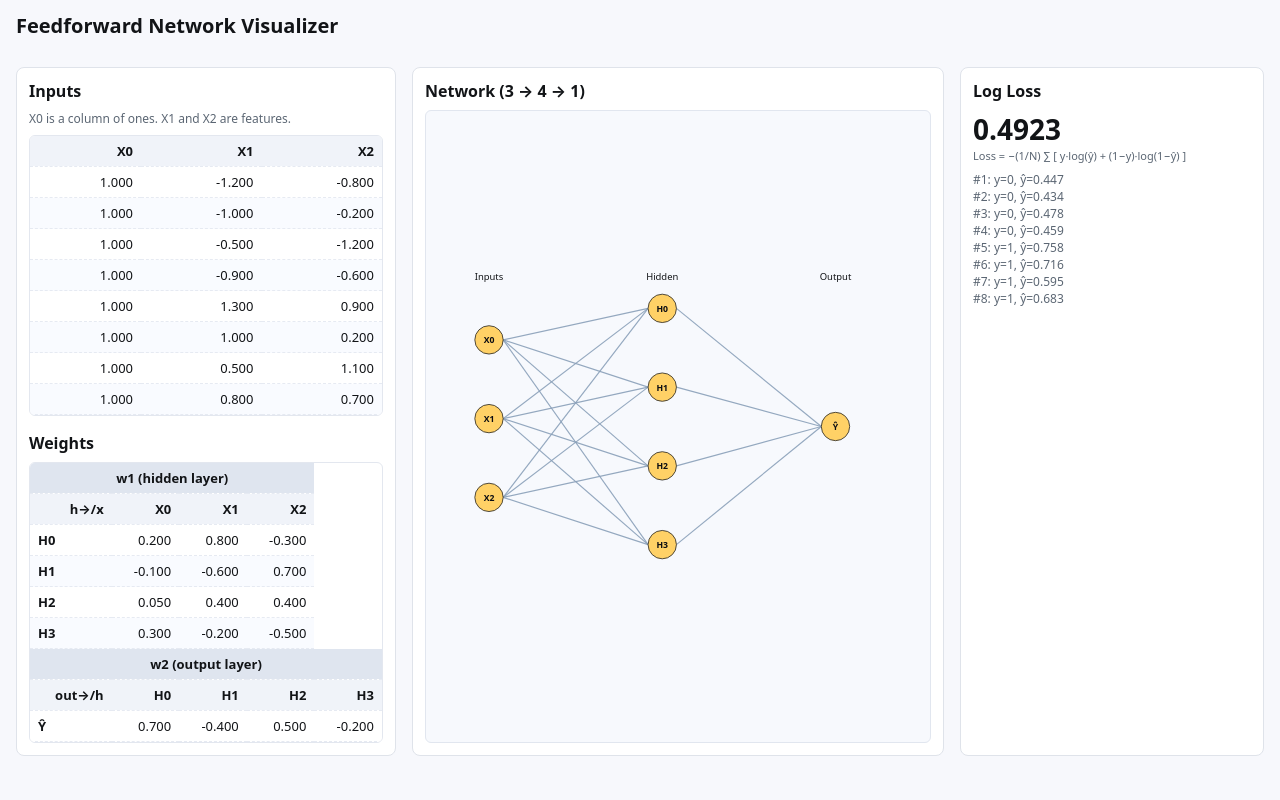
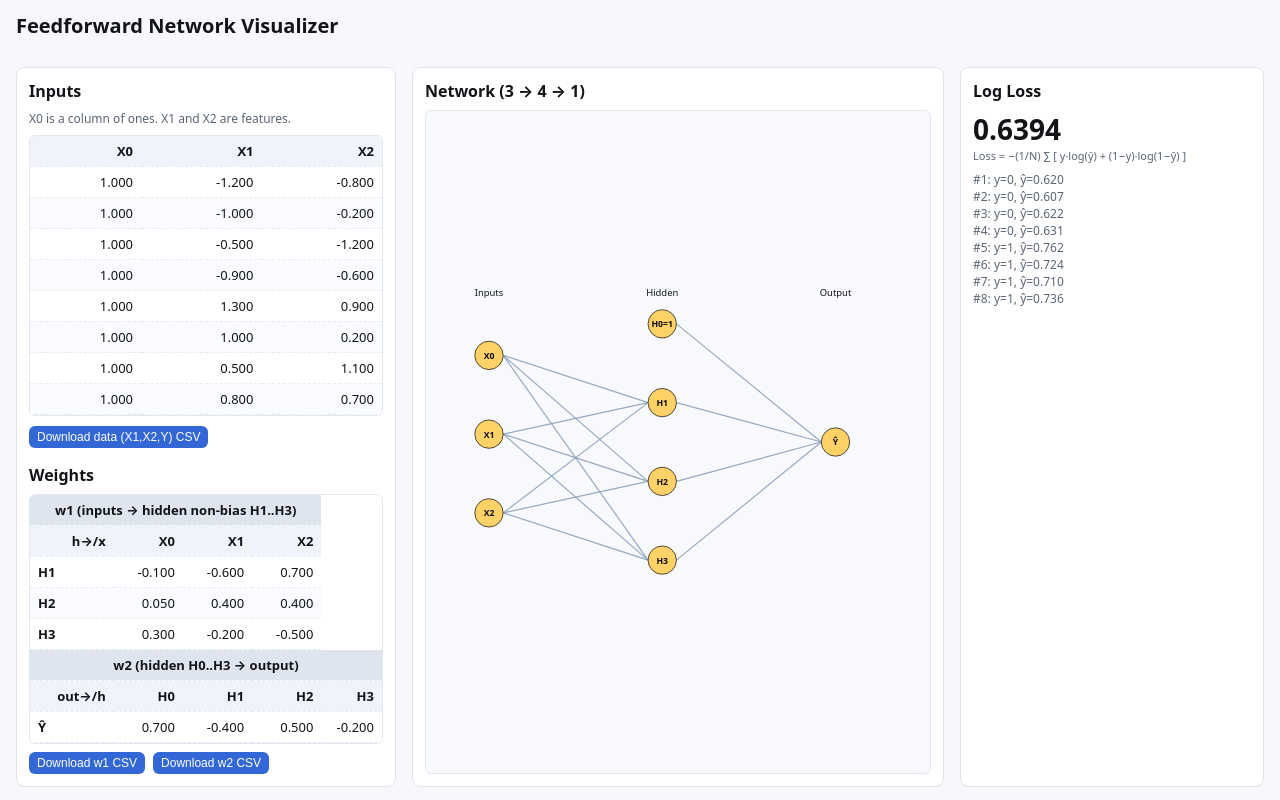
Before and after one commit to bendazz/hidden_layer, a plain HTML site: page index.html in a window 1280 px wide. Shown: the top 800 px of the page. Drawn offline with Linux system fonts and the light colour scheme.

Commit message:
fixing big mistake

```diff
--- a/app.js
+++ b/app.js
@@ -23,16 +23,15 @@ const data = [
 // We include biases as part of weight matrices by augmenting inputs with x0=1;
 // to keep with user's request: X0 is the bias input feature (fixed 1s).
 
-// Weights: input(3) -> hidden(4)
-// w1[h][i] = weight from input i to hidden h; order inputs: [x0, x1, x2]
+// Weights: input(3) -> hidden non-bias units (H1, H2, H3)
+// H0 is a bias unit (=1) with NO incoming weights.
+// w1[j][i] = weight from input i to hidden Hj (j=1..3 mapped to indices 0..2); inputs: [x0, x1, x2]
 const w1 = [
-  // h0
-  [0.2, 0.8, -0.3],
-  // h1
+  // H1
   [-0.1, -0.6, 0.7],
-  // h2
+  // H2
   [0.05, 0.4, 0.4],
-  // h3
+  // H3
   [0.3, -0.2, -0.5],
 ];
 
@@ -46,13 +45,15 @@ const w2 = [
 const relu = (z) => Math.max(0, z);
 const sigmoid = (z) => 1 / (1 + Math.exp(-z));
 
-// Forward pass for one sample
+// Forward pass for one sample (H0 is bias=1)
 function forward(x0, x1, x2) {
   const x = [x0, x1, x2];
+  // Compute H1..H3
   const h = new Array(4);
-  for (let j = 0; j < 4; j++) {
+  h[0] = 1; // H0 bias
+  for (let j = 1; j <= 3; j++) {
     let z = 0;
-    for (let i = 0; i < 3; i++) z += w1[j][i] * x[i];
+    for (let i = 0; i < 3; i++) z += w1[j - 1][i] * x[i];
     h[j] = relu(z);
   }
   let zOut = 0;
@@ -112,14 +113,12 @@ function renderNetwork() {
   const outY = [210];
   const r = 18;
 
-  // Draw edges input->hidden
-  for (let j = 0; j < 4; j++) {
+  // Draw edges input->hidden (skip H0 since it's bias=1)
+  for (let j = 1; j <= 3; j++) {
     for (let i = 0; i < 3; i++) {
-      const w = w1[j][i];
+      const w = w1[j - 1][i];
       drawEdge(svg, colX[0] + r, inY[i], colX[1] - r, hidY[j], w);
-      const mx = (colX[0] + colX[1]) / 2;
-      const my = (inY[i] + hidY[j]) / 2 - 6;
-  // weight labels removed for declutter
+      // weight labels removed for declutter
     }
   }
 
@@ -137,8 +136,9 @@ function renderNetwork() {
   const inputs = ['X0', 'X1', 'X2'];
   for (let i = 0; i < 3; i++) drawNode(svg, colX[0], inY[i], r, inputs[i]);
 
-  // Hidden nodes
-  for (let j = 0; j < 4; j++) drawNode(svg, colX[1], hidY[j], r, `H${j}`);
+  // Hidden nodes (H0 is bias)
+  drawNode(svg, colX[1], hidY[0], r, 'H0=1');
+  for (let j = 1; j < 4; j++) drawNode(svg, colX[1], hidY[j], r, `H${j}`);
 
   // Output node
   drawNode(svg, colX[2], outY[0], r, 'Ŷ');
@@ -220,9 +220,62 @@ function init() {
   renderWeights();
   renderLoss();
   renderFinalAnswerVectors();
+  setupCsvDownloads();
 }
 
 window.addEventListener('DOMContentLoaded', init);
+
+// ----------------------
+// 7) CSV downloads
+// ----------------------
+function setupCsvDownloads() {
+  const dataBtn = document.getElementById('download-data-csv');
+  const w1Btn = document.getElementById('download-w1-csv');
+  const w2Btn = document.getElementById('download-w2-csv');
+  if (dataBtn) dataBtn.addEventListener('click', downloadDataCsv);
+  if (w1Btn) w1Btn.addEventListener('click', downloadW1Csv);
+  if (w2Btn) w2Btn.addEventListener('click', downloadW2Csv);
+}
+
+function toCsv(rows) {
+  return rows.map(r => r.map(x => String(x)).join(',')).join('\n') + '\n';
+}
+
+function triggerDownload(filename, text) {
+  const blob = new Blob([text], { type: 'text/csv;charset=utf-8;' });
+  const url = URL.createObjectURL(blob);
+  const a = document.createElement('a');
+  a.href = url;
+  a.download = filename;
+  document.body.appendChild(a);
+  a.click();
+  document.body.removeChild(a);
+  URL.revokeObjectURL(url);
+}
+
+function downloadDataCsv() {
+  // Export X1, X2, Y (omit X0)
+  const header = ['X1', 'X2', 'Y'];
+  const rows = [header, ...data.map(d => [d.x1, d.x2, d.y])];
+  triggerDownload('data_X1_X2_Y.csv', toCsv(rows));
+}
+
+function downloadW1Csv() {
+  // Rows: H0..H3, Cols: X0, X1, X2
+  const header = ['h/x', 'X0', 'X1', 'X2'];
+  const rows = [header];
+  for (let j = 0; j < w1.length; j++) {
+    rows.push([`H${j}`, ...w1[j]]);
+  }
+  triggerDownload('w1_4x3.csv', toCsv(rows));
+}
+
+function downloadW2Csv() {
+  // Row: Yhat, Cols: H0..H3
+  const header = ['out/h', 'H0', 'H1', 'H2', 'H3'];
+  const row = ['Ŷ', ...w2[0]];
+  triggerDownload('w2_1x4.csv', toCsv([header, row]));
+}
 
 // ----------------------
 // 8) Render weights table
@@ -233,11 +286,11 @@ function renderWeights() {
   if (!w1Body || !w2Body) return;
   w1Body.innerHTML = '';
   w2Body.innerHTML = '';
-  // w1 rows per hidden neuron
+  // w1 rows for hidden non-bias units H1..H3
   for (let j = 0; j < w1.length; j++) {
     const tr = document.createElement('tr');
     const th = document.createElement('th');
-    th.textContent = `H${j}`;
+    th.textContent = `H${j+1}`;
     th.style.textAlign = 'left';
     tr.appendChild(th);
     for (let i = 0; i < w1[j].length; i++) {
@@ -334,33 +387,33 @@ function renderFinalAnswerVectors() {
       q7El.innerHTML = `w₂₀(old) = ${w20_old.toFixed(4)} → w₂₀(new) = ${w20_new.toFixed(4)} (avg grad = ${avgGrad.toFixed(6)})`;
     }
   }
-  // Q7: ∂H0/∂w10 = ReLU'(z0) * x0 = 1{z0>0} * x0
+  // Q7: ∂H1/∂w (first input weight X0→H1) = ReLU'(z1) * x0
   if (q8El) {
-    const w10 = w1[0][0];
-    const w11 = w1[0][1];
-    const w12 = w1[0][2];
-    const dH0_dw10 = data.map(d => {
-      const z0 = w10 * d.x0 + w11 * d.x1 + w12 * d.x2;
-      const reluPrime = z0 > 0 ? 1 : 0;
-      return reluPrime * d.x0;
+    const w10 = w1[0][0]; // H1 row, X0 column
+    const w11 = w1[0][1]; // H1 row, X1 column
+    const w12 = w1[0][2]; // H1 row, X2 column
+    const dH1_dw10 = data.map(d => {
+      const z1 = w10 * d.x0 + w11 * d.x1 + w12 * d.x2;
+      const reluPrime = z1 > 0 ? 1 : 0;
+      return reluPrime * d.x0; // x0 = 1
     });
-    q8El.innerHTML = `[${dH0_dw10.map(v=>v.toFixed(4)).join(', ')}]`;
+    q8El.innerHTML = `[${dH1_dw10.map(v=>v.toFixed(4)).join(', ')}]`;
   }
-  // Q8: ∂L/∂w10 per-sample = (ŷ - y) * w20 * ReLU'(z0) * x0
+  // Q8: ∂L/∂w (X0→H1) per-sample = (ŷ - y) * w21 * ReLU'(z1) * x0
   if (q9El) {
-    const w20 = w2[0][0];
+    const w21 = w2[0][1]; // output weight from H1 to Ŷ
     const w10 = w1[0][0];
     const w11 = w1[0][1];
     const w12 = w1[0][2];
     const dL_dw10_vec = data.map((d, idx) => {
-      const z0 = w10 * d.x0 + w11 * d.x1 + w12 * d.x2;
-      const reluPrime = z0 > 0 ? 1 : 0;
-      return (yhatVec[idx] - yVec[idx]) * w20 * reluPrime * d.x0;
+      const z1 = w10 * d.x0 + w11 * d.x1 + w12 * d.x2;
+      const reluPrime = z1 > 0 ? 1 : 0;
+      return (yhatVec[idx] - yVec[idx]) * w21 * reluPrime * d.x0;
     });
     q9El.innerHTML = `[${dL_dw10_vec.map(v=>v.toFixed(6)).join(', ')}]`;
   }
   // Q9: Full gradient matrices (averaged over dataset)
-  if (q10W2El || q10W1El) {
+  if (q10W2El || q10W1El || q11UpdW2El || q11UpdW1El) {
     const N = data.length;
     // dL/dw2 (1x4): average over samples of (yhat - y) * h_j for each j
     const gradW2 = new Array(4).fill(0);
@@ -370,23 +423,20 @@ function renderFinalAnswerVectors() {
     }
     for (let j = 0; j < 4; j++) gradW2[j] /= N;
 
-    // dL/dw1 (4x3): for each hidden j and input i: average of (dL/dH_j) * ReLU'(z_j) * x_i
-    // where dL/dH_j = (yhat - y) * w2_j
-    const gradW1 = Array.from({ length: 4 }, () => new Array(3).fill(0));
+    // dL/dw1 (3x3 for H1..H3): average of (yhat - y) * w2_j * ReLU'(z_j) * x_i, with j in {1,2,3}
+    const gradW1 = Array.from({ length: 3 }, () => new Array(3).fill(0));
     for (let s = 0; s < N; s++) {
-      // Compute z for each hidden unit j to get ReLU'
-      for (let j = 0; j < 4; j++) {
-        const z_j = w1[j][0] * data[s].x0 + w1[j][1] * data[s].x1 + w1[j][2] * data[s].x2;
+      for (let j = 1; j <= 3; j++) {
+        const z_j = w1[j-1][0] * data[s].x0 + w1[j-1][1] * data[s].x1 + w1[j-1][2] * data[s].x2;
         const reluPrime = z_j > 0 ? 1 : 0;
         const dL_dHj = (yhatVec[s] - yVec[s]) * w2[0][j];
-        const factor = (dL_dHj) * reluPrime;
-        // accumulate for inputs i = 0..2
-        gradW1[j][0] += factor * data[s].x0;
-        gradW1[j][1] += factor * data[s].x1;
-        gradW1[j][2] += factor * data[s].x2;
+        const factor = dL_dHj * reluPrime;
+        gradW1[j-1][0] += factor * data[s].x0;
+        gradW1[j-1][1] += factor * data[s].x1;
+        gradW1[j-1][2] += factor * data[s].x2;
       }
     }
-    for (let j = 0; j < 4; j++) {
+    for (let j = 0; j < 3; j++) {
       for (let i = 0; i < 3; i++) gradW1[j][i] /= N;
     }
 
@@ -402,7 +452,7 @@ function renderFinalAnswerVectors() {
     if (q11UpdW2El || q11UpdW1El) {
       const lr = 0.23;
       const newW2 = gradW2.map((g, j) => w2[0][j] - lr * g);
-      const newW1 = gradW1.map((row, j) => row.map((g, i) => w1[j][i] - lr * g));
+  const newW1 = gradW1.map((row, j) => row.map((g, i) => w1[j][i] - lr * g));
       if (q11UpdW2El) q11UpdW2El.textContent = `[ ${newW2.map(v=>v.toFixed(6)).join(', ')} ]`;
       if (q11UpdW1El) {
         const rowsNew = newW1.map(row => `[ ${row.map(v=>v.toFixed(6)).join(', ')} ]`);
--- a/index.html
+++ b/index.html
@@ -28,20 +28,27 @@
             <tbody></tbody>
           </table>
         </div>
+        <div style="margin-top:8px;">
+          <button id="download-data-csv" class="btn small">Download data (X1,X2,Y) CSV</button>
+        </div>
         <h2 style="margin-top:16px;">Weights</h2>
         <div class="table-wrap small" id="weights-wrap">
           <table id="weights-table" aria-label="Network weights">
             <thead>
-              <tr><th colspan="4">w1 (hidden layer)</th></tr>
+              <tr><th colspan="4">w1 (inputs → hidden non-bias H1..H3)</th></tr>
               <tr class="subhead"><th>h→/x</th><th>X0</th><th>X1</th><th>X2</th></tr>
             </thead>
             <tbody id="w1-body"></tbody>
             <thead>
-              <tr><th colspan="5">w2 (output layer)</th></tr>
+              <tr><th colspan="5">w2 (hidden H0..H3 → output)</th></tr>
               <tr class="subhead"><th>out→/h</th><th>H0</th><th>H1</th><th>H2</th><th>H3</th></tr>
             </thead>
             <tbody id="w2-body"></tbody>
           </table>
+        </div>
+        <div style="margin-top:8px; display:flex; gap:8px; flex-wrap:wrap;">
+          <button id="download-w1-csv" class="btn small">Download w1 CSV</button>
+          <button id="download-w2-csv" class="btn small">Download w2 CSV</button>
         </div>
       </section>
 
@@ -145,11 +152,12 @@
         </div>
         <div class="question-card" style="margin-top:20px;">
           <div class="q-text">
-            <strong>Q7.</strong> What is <code>∂H₀/∂w₁₀</code> (derivative of hidden unit H₀ with respect to the first input-layer weight from X₀→H₀)?
+            <strong>Q7.</strong> What is <code>∂H₁/∂w</code> for the first input-layer weight from <code>X₀→H₁</code>?
           </div>
           <details class="answer">
             <summary>Reveal answer</summary>
             <div class="answer-body">
+              <div class="hint small">For ReLU: ∂H₁/∂w = ReLU'(z₁)·x₀ = 1{z₁&gt;0}·x₀</div>
               <div id="q8-final-vector" style="margin-top:8px; font-size:12px; border-top:1px solid #e0e5ec; padding-top:6px;">
                 <em>Numerical vector will appear here…</em>
               </div>
@@ -158,11 +166,12 @@
         </div>
         <div class="question-card" style="margin-top:20px;">
           <div class="q-text">
-            <strong>Q8.</strong> What is <code>∂L/∂w₁₀</code> (loss derivative w.r.t. the first input-layer weight X₀→H₀)?
+            <strong>Q8.</strong> What is <code>∂L/∂w</code> for the first input-layer weight <code>X₀→H₁</code>?
           </div>
           <details class="answer">
             <summary>Reveal answer</summary>
             <div class="answer-body">
+              <div class="hint small">Chain rule: (ŷ − y) · w₂₁ · ReLU'(z₁) · x₀</div>
               <div id="q9-final-vector" style="margin-top:8px; font-size:12px; border-top:1px solid #e0e5ec; padding-top:6px;">
                 <em>Numerical vector will appear here…</em>
               </div>
@@ -176,7 +185,7 @@
           <details class="answer">
             <summary>Reveal answer</summary>
             <div class="answer-body">
-              <div style="font-size:12px; color:#586174; margin-bottom:6px;">Shapes: ∂L/∂w2 is 1×4, ∂L/∂w1 is 4×3</div>
+              <div style="font-size:12px; color:#586174; margin-bottom:6px;">Shapes: ∂L/∂w2 is 1×4, ∂L/∂w1 is 3×3 (H1..H3 × X0..X2)</div>
               <div><strong>∂L/∂w2</strong> = <span id="q10-grad-w2"><em>Will appear here…</em></span></div>
               <div style="margin-top:8px;"><strong>∂L/∂w1</strong> = <span id="q10-grad-w1"><em>Will appear here…</em></span></div>
             </div>
--- a/styles.css
+++ b/styles.css
@@ -83,6 +83,19 @@ tbody tr:nth-child(even) { background: #f9fbff; }
 .answer ul { padding-left: 18px; margin: 6px 0 0; }
 .answer li { margin: 4px 0; }
 
+/* Buttons */
+.btn {
+  background: #3367d6;
+  color: #fff;
+  border: none;
+  border-radius: 6px;
+  padding: 6px 10px;
+  cursor: pointer;
+}
+.btn.small { padding: 4px 8px; font-size: 12px; }
+.btn:hover { background: #2856b6; }
+.btn:active { background: #204a9a; }
+
 @media (max-width: 980px) {
   .layout { grid-template-columns: 1fr; }
   .panel { min-height: unset; }
```
